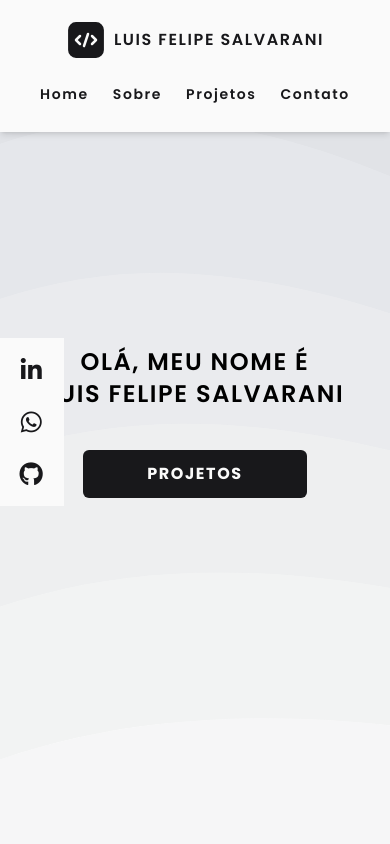
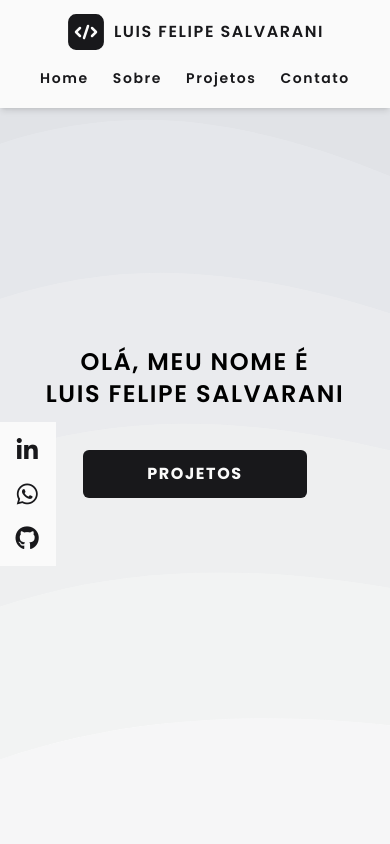
Before and after one commit to LuisFelipeSalvarani/portfolio, a React (Vite) app: page / in a window 390 px wide. Shown: the top 844 px of the page. Built offline with nearby package versions, Linux system fonts and the light colour scheme.

Commit message:
feat: ajustes finais na responsividade

```diff
--- a/src/app.tsx
+++ b/src/app.tsx
@@ -1,9 +1,9 @@
 import { Footer } from './components/Footer'
 import { About } from './components/about'
-import { Apresentation } from './components/apresantation'
 import { ButtonToTop } from './components/button-to-top'
 import { Contact } from './components/contact'
 import { Header } from './components/header'
+import { Presentation } from './components/presantation'
 import { Projects } from './components/projects'
 import { SocialMedia } from './components/social-medias'
 
@@ -17,7 +17,7 @@
       <SocialMedia />
 
       <main>
-        <Apresentation />
+        <Presentation />
 
         <About />
 
--- a/src/components/about.tsx
+++ b/src/components/about.tsx
@@ -8,7 +8,7 @@
       className="flex min-h-screen flex-col gap-10 bg-white py-10 text-zinc-900"
       id="about"
     >
-      <div className="xl:mx-40 2xl:mx-72">
+      <div className="space-y-8 xl:mx-40 2xl:mx-72">
         <SectionTitle
           title="Sobre mim"
           description="Aqui você encontrará mais informações sobre mim, o que eu faço e minhas
--- a/src/components/header.tsx
+++ b/src/components/header.tsx
@@ -16,7 +16,7 @@
   }
 
   return (
-    <header className="fixed top-0 right-0 left-0 z-50 flex flex-col items-center justify-between gap-y-4 bg-zinc-50 px-10 py-5 font-semibold text-zinc-900 uppercase shadow-md transition-all md:flex-row">
+    <header className="fixed top-0 right-0 left-0 z-50 flex flex-col items-center justify-between gap-y-2 bg-zinc-50 px-5 py-3 font-semibold text-zinc-900 uppercase shadow-md transition-all md:flex-row md:px-10 md:py-5">
       <div className="flex flex-1 items-center gap-2">
         <CodeSvg className="size-10 fill-zinc-900" />
         <h1>Luis Felipe Salvarani</h1>
--- a/src/components/apresantation.tsx
+++ b/src/components/presantation.tsx
@@ -1,4 +1,4 @@
-export function Apresentation() {
+export function Presentation() {
   const handleScroll = () => {
     const section = document.getElementById('projects')
     const offset = 80
--- a/src/components/social-medias.tsx
+++ b/src/components/social-medias.tsx
@@ -1,11 +1,11 @@
 export function SocialMedia() {
   return (
-    <div className="-translate-y-1/2 absolute top-1/2 flex flex-col gap-1 bg-zinc-50 p-2 text-2xl text-zinc-900">
+    <div className="md:-translate-y-1/2 absolute top-1/2 flex flex-col gap-1 bg-zinc-50 p-2 text-2xl text-zinc-900">
       <a
         href="https://www.linkedin.com/in/luis-felipe-salvarani-63846a201/"
         target="_blank"
         rel="noreferrer"
-        className="flex size-12 items-center justify-center rounded-md transition-colors duration-300 hover:bg-zinc-300"
+        className="flex size-10 items-center justify-center rounded-md transition-colors duration-300 hover:bg-zinc-300 md:size-12"
       >
         <i className="fa-brands fa-linkedin-in" />
       </a>
@@ -13,7 +13,7 @@
         href="https://wa.me/5519999096992?text=Boa%20tarde!%20Gostaria%20de%20conversar%20sobre%20seus%20servi%C3%A7os.%20Podemos%20falar%20mais%20a%20respeito?"
         target="_blank"
         rel="noreferrer"
-        className="flex size-12 items-center justify-center rounded-md transition-colors duration-300 hover:bg-zinc-300"
+        className="flex size-10 items-center justify-center rounded-md transition-colors duration-300 hover:bg-zinc-300 md:size-12"
       >
         <i className="fa-brands fa-whatsapp" />
       </a>
@@ -21,7 +21,7 @@
         href="https://github.com/LuisFelipeSalvarani"
         target="_blank"
         rel="noreferrer"
-        className="flex size-12 items-center justify-center rounded-md transition-colors duration-300 hover:bg-zinc-300"
+        className="flex size-10 items-center justify-center rounded-md transition-colors duration-300 hover:bg-zinc-300 md:size-12"
       >
         <i className="fa-brands fa-github" />
       </a>
```
